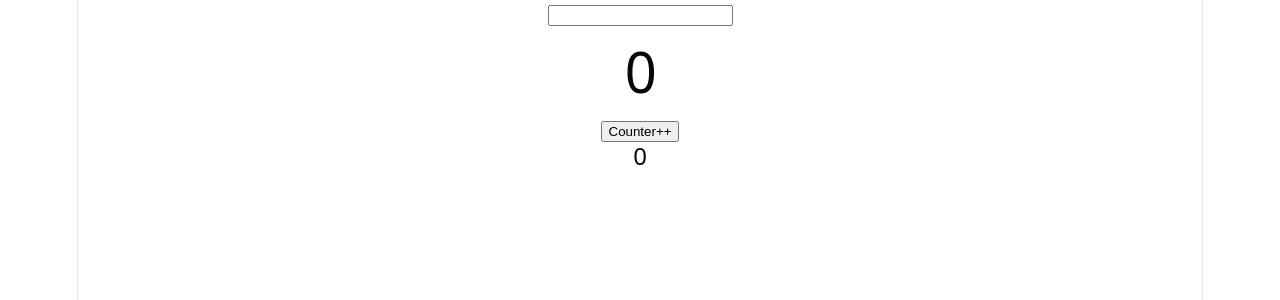
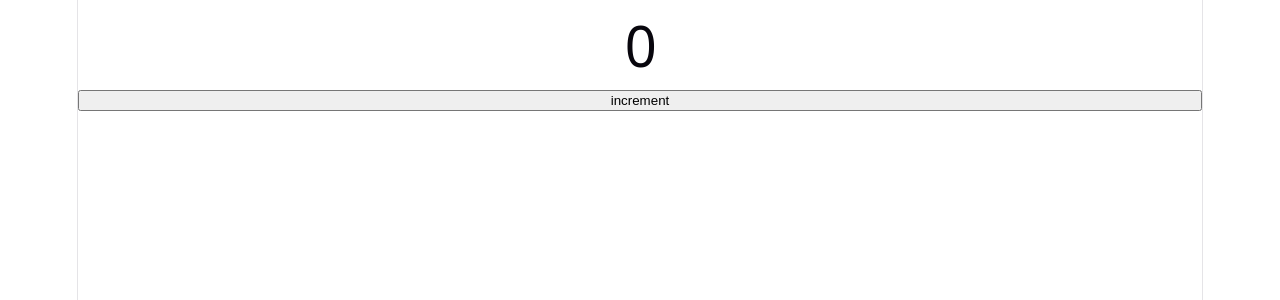
Before and after one commit to harshvardhansoni12-code/react-interview, a React (Vite) app: page / in a window 1280 px wide. Shown: the top 300 px of the page. Built offline with nearby package versions, Linux system fonts and the light colour scheme.

Commit message:
added useCallback hook

```diff
--- a/src/App.jsx
+++ b/src/App.jsx
@@ -1,12 +1,23 @@
-import { useState } from "react";
-import { SideEffect } from "./component/useEffectUse";
-import MemoHook from "./component/UseMemoHook";
-function App() {
+import React, { useState } from "react";
+
+const UseCallbackUse = () => {
+  const [count, setCount] = useState(0);
+  /*
+  it is used to memoize the function so that
+   it does not get recreated on every render
+  */
   return (
-    <div className="flex flex-col items-center justify-center min-h-screen">
-      <MemoHook />
-    </div>
+    <>
+      <h1>{count}</h1>
+      <button
+        onClick={() => {
+          setCount(count + 1);
+        }}
+      >
+        increment
+      </button>
+    </>
   );
-}
+};
 
-export default App;
+export default UseCallbackUse;
```
Also changed, not shown: src/component/useCallbackUse.jsx (added, +7 -0 lines).
